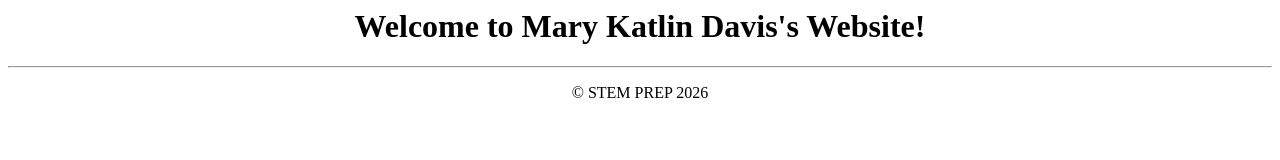
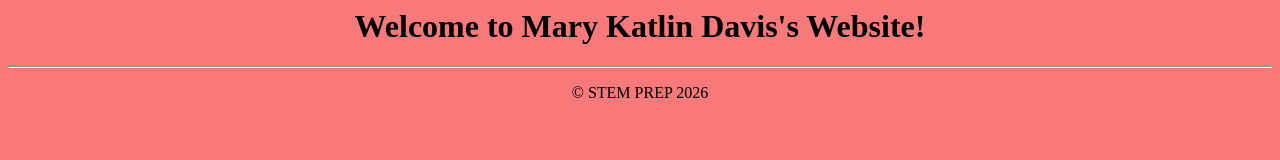
Before and after one commit to mkdavis16/mkdavis16.github.io, a plain HTML site: page index.html in a window 1280 px wide. Drawn offline with Linux system fonts and the light colour scheme.

Commit message:
Add background color style to index.html
Added a style block to change the background color.

```diff
--- a/index.html
+++ b/index.html
@@ -1,6 +1,11 @@
 <html>
   <head>
     <title>Mary Katlin Davis's Page</title>
+    <style>
+      body{
+        background-color: #f77979;
+      }
+    </style>
   </head>
   <body>
     <center>
```
